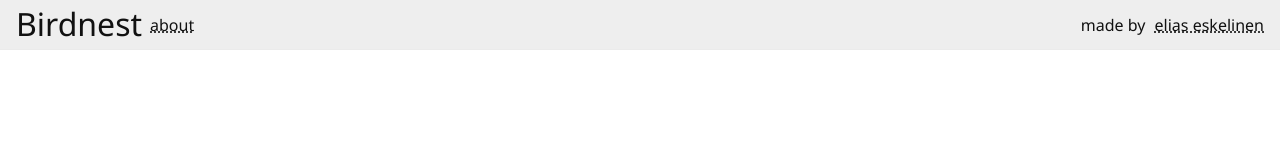
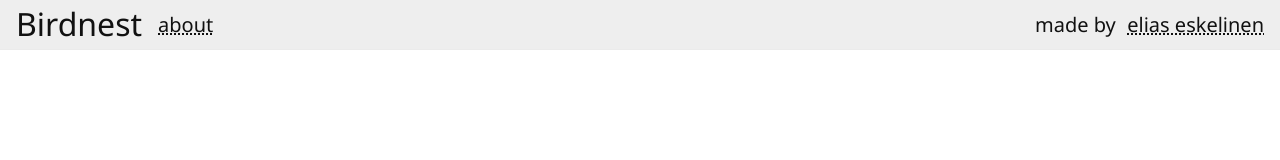
Before and after one commit to xypine/birdnest, a SvelteKit app: page /about in a window 1280 px wide. Shown: the top 160 px of the page. Built offline with nearby package versions, Linux system fonts and the light colour scheme; no server answers.

Commit message:
Improve header styling

```diff
--- a/src/routes/+layout.svelte
+++ b/src/routes/+layout.svelte
@@ -38,7 +38,7 @@
 		display: flex;
 		flex-wrap: wrap;
 		align-items: stretch;
-		gap: 0.5em;
+		gap: 1em;
 	}
 	.header > h1 > a {
 		text-decoration: none;
@@ -51,6 +51,7 @@
 		justify-content: center;
 		align-items: center;
 		gap: 1ch;
+		font-size: 1.25em;
 	}
 	.header > p > a {
 		white-space: nowrap;
```
